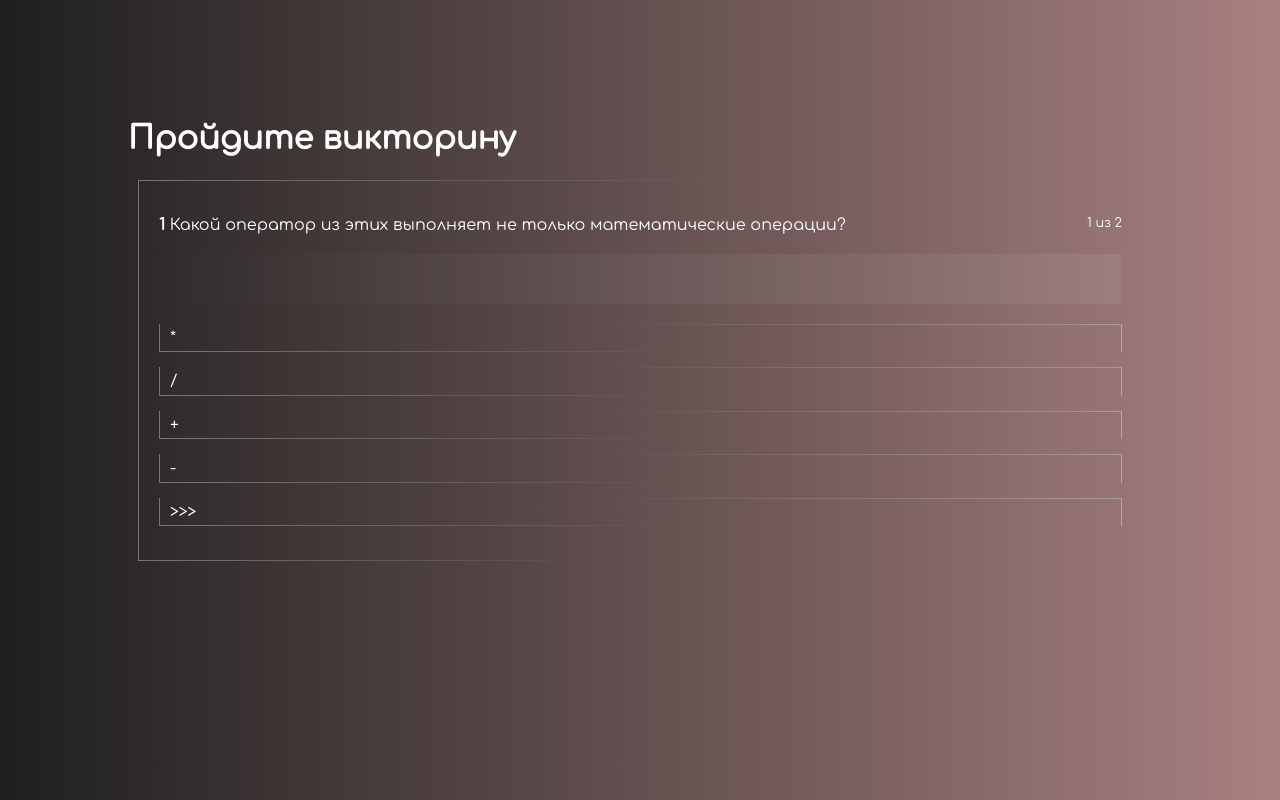
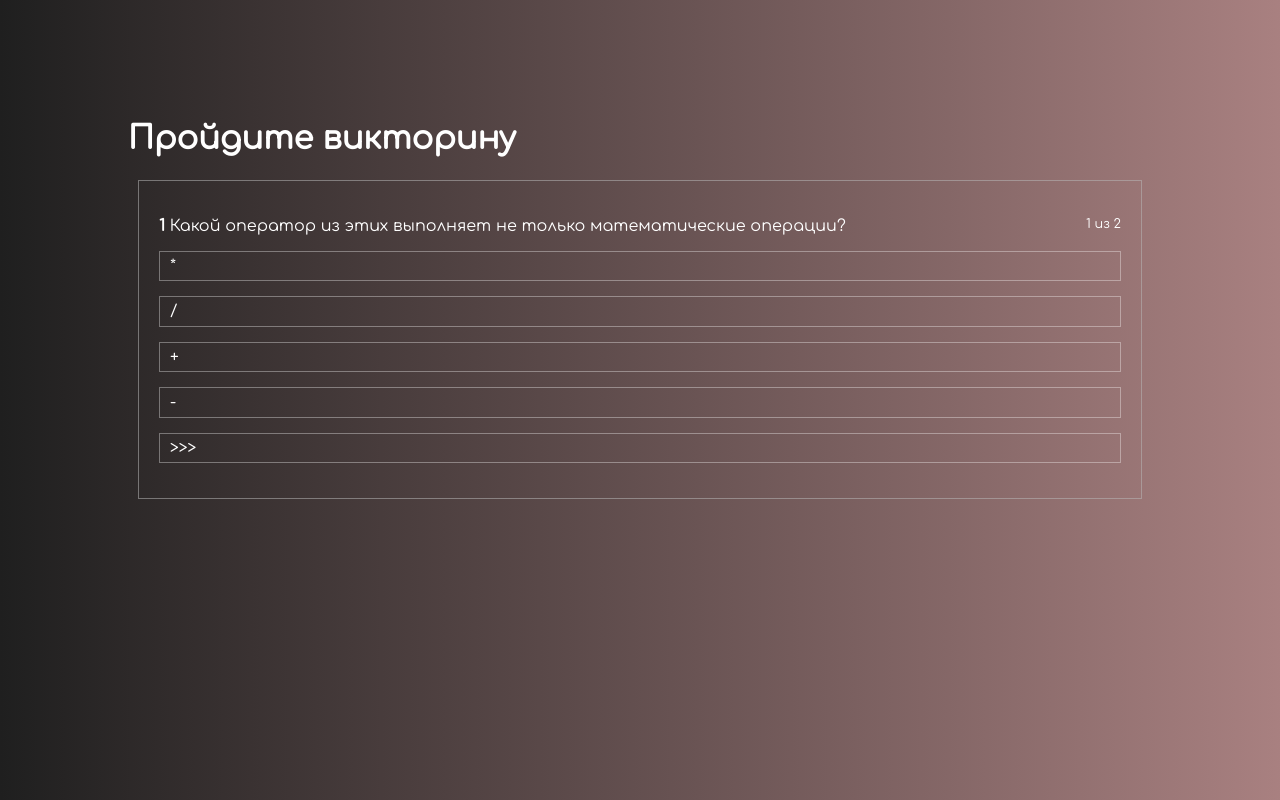
Before and after one commit to Amstergo/Quiz, a React app: page / in a window 1280 px wide. Built offline with nearby package versions, Linux system fonts and the light colour scheme.

Commit message:
small fix

```diff
--- a/src/components/ActiveQuiz/AnswersList/AnswerItem/index.module.css
+++ b/src/components/ActiveQuiz/AnswersList/AnswerItem/index.module.css
@@ -3,33 +3,11 @@
   margin-bottom: 15px;
   cursor: pointer;
   transition: 0.3s;
-  border-left: 1px solid #ffffff59;
-  border-right: 1px solid #ffffff59;
-  position: relative;
+  border: 1px solid #ffffff59;
 }
 
-.AnswerItem:after,
-.AnswerItem:before {
-  content: "";
-  position: absolute;
-  bottom: 0;
-  left: 0;
-  height: 1px;
-  width: 100%;
-  background: linear-gradient(90deg, #b9b9b987 0%, #ffffff00 55%);
-}
-
-.AnswerItem:before {
-  top: 0;
-  right: 0;
-  height: 1px;
-  width: 100%;
-  background: linear-gradient(-90deg, #b9b9b987 0%, #ffffff00 55%);
-}
-
-.AnswerItem:hover::after,
-.AnswerItem:hover::before {
-  background: linear-gradient(90deg, #b9b9b987 100%, #ffffff00 100%);
+.AnswerItem:hover {
+  background-color: #ffffff1a;
 }
 
 .AnswerItem.success {
--- a/src/components/ActiveQuiz/index.js
+++ b/src/components/ActiveQuiz/index.js
@@ -2,7 +2,8 @@ import React from "react";
 import styles from "./index.module.css";
 import AnswersList from "./AnswersList";
 
-const ActiveQuiz = props => (
+const ActiveQuiz = props => {
+  return (
     <div className={styles.ActiveQuiz}>
       <p className={styles.Question}>
         <span>
@@ -14,7 +15,13 @@ const ActiveQuiz = props => (
         </small>
       </p>
 
+      {props.bodyQuestion !== undefined ? (
+        <>
+          <hr style={{ borderColor: "#ffffff21" }} />
           <div className={styles.Body}>{props.bodyQuestion}</div>
+        </>
+      ) : null}
+
       <AnswersList
         state={props.state}
         answers={props.answers}
@@ -22,5 +29,5 @@ const ActiveQuiz = props => (
       />
     </div>
   );
-
+};
 export default ActiveQuiz;
--- a/src/components/ActiveQuiz/index.module.css
+++ b/src/components/ActiveQuiz/index.module.css
@@ -1,24 +1,8 @@
 .ActiveQuiz {
   padding: 20px;
   color: #fff;
-  border-left: 1px solid #b9b9b987;
-  background: linear-gradient(90deg, #b9b9b987 0%, #ffffff00 100%);
-  background-size: 60% 1px;
-  background-repeat: no-repeat;
-  background-position: 0 0;
+  border: 1px solid #b9b9b987;
   margin: 0 10px;
-  box-sizing: border-box;
-  position: relative;
-}
-
-.ActiveQuiz:after {
-  content: "";
-  position: absolute;
-  bottom: 0;
-  left: 0;
-  height: 1px;
-  width: 45%;
-  background: linear-gradient(90deg, #b9b9b987 0%, #ffffff00 100%);
 }
 
 .Question {
@@ -31,5 +15,4 @@
   background: linear-gradient(-90deg, #b9b9b924 0%, #ffffff00 100%);
   padding: 25px;
   margin: 20px 0;
-  border-radius: 5px;
 }
--- a/src/components/FinishedQiuz/index.module.css
+++ b/src/components/FinishedQiuz/index.module.css
@@ -1,24 +1,9 @@
 .FinishedQuiz {
   padding: 20px;
   color: white;
-  border-left: 1px solid #b9b9b987;
-  background: linear-gradient(90deg, #b9b9b987 0%, #ffffff00 100%);
-  background-size: 60% 1px;
-  background-repeat: no-repeat;
-  background-position: 0 0;
-  box-sizing: border-box;
+  border: 1px solid #b9b9b987;
   margin: 0 10px;
   position: relative;
-}
-
-.FinishedQuiz:after {
-  content: "";
-  position: absolute;
-  bottom: 0;
-  left: 0;
-  height: 1px;
-  width: 45%;
-  background: linear-gradient(90deg, #b9b9b987 0%, #ffffff00 100%);
 }
 
 .FinishedQuiz ul {
```
Lines whose indentation alone changed are shown as unchanged.
